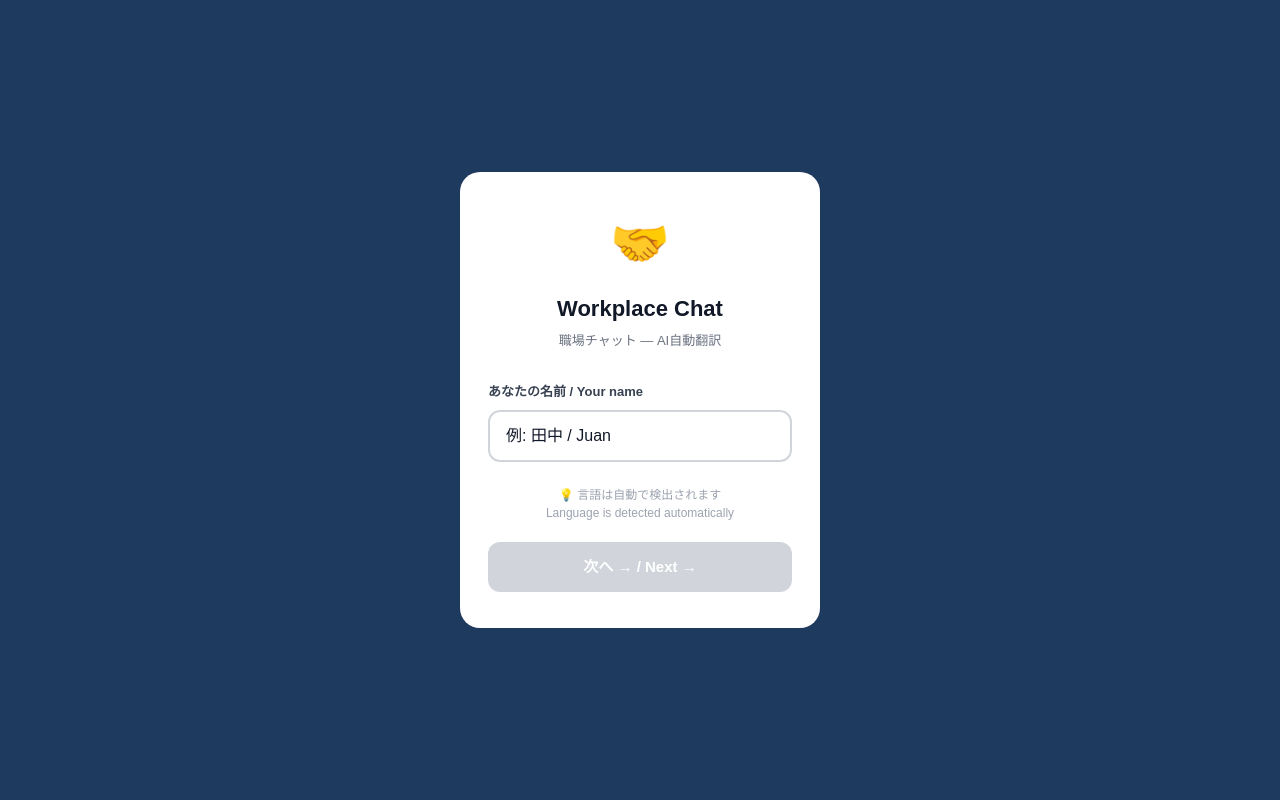
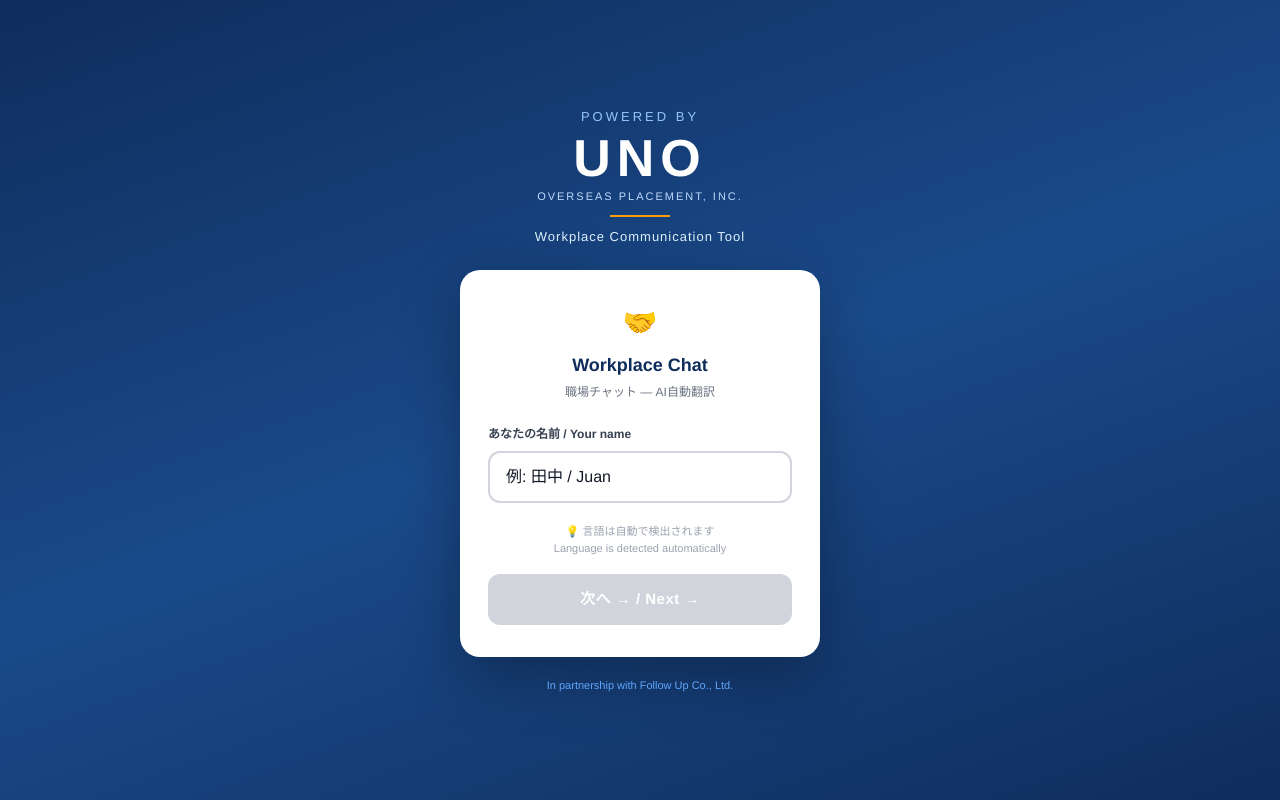
Before and after one commit to followup-anhome/workplace-chat, a Next.js app: page / in a window 1280 px wide. Built offline with nearby package versions, Linux system fonts and the light colour scheme; no server answers.

Commit message:
feat: UNO branded version - UNO logo on top screen, UNO Demo room added

```diff
--- a/components/NameSetup.tsx
+++ b/components/NameSetup.tsx
@@ -5,16 +5,40 @@
   const [name, setName] = useState("");
 
   return (
-    <div style={{ minHeight: "100dvh", backgroundColor: "#1e3a5f", display: "flex", alignItems: "center", justifyContent: "center", padding: "16px" }}>
-      <div style={{ backgroundColor: "white", borderRadius: "20px", padding: "36px 28px", width: "100%", maxWidth: "360px" }}>
-        <div style={{ textAlign: "center", marginBottom: "32px" }}>
-          <div style={{ fontSize: "48px", marginBottom: "12px" }}>🤝</div>
-          <h1 style={{ fontSize: "22px", fontWeight: 700, color: "#111827", margin: 0 }}>Workplace Chat</h1>
-          <p style={{ fontSize: "13px", color: "#6b7280", marginTop: "6px" }}>職場チャット — AI自動翻訳</p>
+    <div style={{ minHeight: "100dvh", background: "linear-gradient(160deg, #0f2d5c 0%, #1a4a8a 50%, #0f2d5c 100%)", display: "flex", flexDirection: "column", alignItems: "center", justifyContent: "center", padding: "16px" }}>
+
+      {/* UNO Logo Area */}
+      <div style={{ textAlign: "center", marginBottom: "24px" }}>
+        <div style={{ fontSize: "13px", color: "#93c5fd", letterSpacing: "3px", fontFamily: "Helvetica, sans-serif", marginBottom: "6px" }}>
+          POWERED BY
+        </div>
+        <div style={{ fontSize: "52px", fontWeight: 900, color: "white", fontFamily: "Helvetica, sans-serif", letterSpacing: "6px", lineHeight: 1 }}>
+          UNO
+        </div>
+        <div style={{ fontSize: "11px", color: "#bfdbfe", letterSpacing: "2px", fontFamily: "Helvetica, sans-serif", marginTop: "4px" }}>
+          OVERSEAS PLACEMENT, INC.
+        </div>
+        <div style={{ width: "60px", height: "2px", background: "#f59e0b", margin: "10px auto" }}></div>
+        <div style={{ fontSize: "13px", color: "#e0f2fe", fontFamily: "Helvetica, sans-serif", letterSpacing: "1px" }}>
+          Workplace Communication Tool
+        </div>
+      </div>
+
+      {/* Card */}
+      <div style={{ backgroundColor: "white", borderRadius: "20px", padding: "32px 28px", width: "100%", maxWidth: "360px", boxShadow: "0 20px 60px rgba(0,0,0,0.3)" }}>
+
+        <div style={{ textAlign: "center", marginBottom: "24px" }}>
+          <div style={{ fontSize: "28px", marginBottom: "8px" }}>🤝</div>
+          <h1 style={{ fontSize: "18px", fontWeight: 700, color: "#0f2d5c", margin: 0, fontFamily: "Helvetica, sans-serif" }}>
+            Workplace Chat
+          </h1>
+          <p style={{ fontSize: "12px", color: "#6b7280", marginTop: "4px", fontFamily: "Helvetica, sans-serif" }}>
+            職場チャット — AI自動翻訳
+          </p>
         </div>
 
-        <div style={{ marginBottom: "24px" }}>
-          <label style={{ fontSize: "13px", fontWeight: 600, color: "#374151", display: "block", marginBottom: "8px" }}>
+        <div style={{ marginBottom: "20px" }}>
+          <label style={{ fontSize: "12px", fontWeight: 600, color: "#374151", display: "block", marginBottom: "8px", fontFamily: "Helvetica, sans-serif" }}>
             あなたの名前 / Your name
           </label>
           <input
@@ -35,11 +59,12 @@
               outline: "none",
               boxSizing: "border-box",
               WebkitTextFillColor: "#111827",
+              fontFamily: "Helvetica, sans-serif",
             }}
           />
         </div>
 
-        <p style={{ fontSize: "12px", color: "#9ca3af", textAlign: "center", marginBottom: "20px" }}>
+        <p style={{ fontSize: "11px", color: "#9ca3af", textAlign: "center", marginBottom: "18px", fontFamily: "Helvetica, sans-serif" }}>
           💡 言語は自動で検出されます<br/>Language is detected automatically
         </p>
 
@@ -49,18 +74,27 @@
           style={{
             width: "100%",
             padding: "14px",
-            backgroundColor: name.trim() ? "#1d4ed8" : "#d1d5db",
+            background: name.trim() ? "linear-gradient(135deg, #1a4a8a, #0f2d5c)" : "#d1d5db",
             color: "white",
             border: "none",
             borderRadius: "12px",
             fontSize: "15px",
-            fontWeight: 600,
+            fontWeight: 700,
             cursor: name.trim() ? "pointer" : "not-allowed",
+            fontFamily: "Helvetica, sans-serif",
+            letterSpacing: "0.5px",
           }}
         >
           次へ → / Next →
         </button>
       </div>
+
+      {/* Footer */}
+      <div style={{ marginTop: "20px", textAlign: "center" }}>
+        <p style={{ fontSize: "11px", color: "#60a5fa", fontFamily: "Helvetica, sans-serif" }}>
+          In partnership with Follow Up Co., Ltd.
+        </p>
+      </div>
     </div>
   );
 }
--- a/components/RoomSelect.tsx
+++ b/components/RoomSelect.tsx
@@ -2,46 +2,72 @@
 import { useState } from "react";
 
 const PRESET_ROOMS = [
-  { id: "genba-1", label: "現場A / Site A", icon: "🏗️" },
-  { id: "genba-2", label: "現場B / Site B", icon: "🏠" },
-  { id: "souko",   label: "倉庫 / Warehouse", icon: "📦" },
-  { id: "jimu",    label: "事務所 / Office", icon: "🏢" },
+  { id: "uno-demo",  label: "UNO Demo Room", icon: "🌐", color: "#1a4a8a" },
+  { id: "genba-1",   label: "現場A / Site A", icon: "🏗️", color: "#1d4ed8" },
+  { id: "genba-2",   label: "現場B / Site B", icon: "🏠", color: "#1d4ed8" },
+  { id: "souko",     label: "倉庫 / Warehouse", icon: "📦", color: "#1d4ed8" },
+  { id: "jimu",      label: "事務所 / Office", icon: "🏢", color: "#1d4ed8" },
 ];
 
 export default function RoomSelect({ name, onSelect }: { name: string; onSelect: (room: string) => void }) {
   const [custom, setCustom] = useState("");
 
   return (
-    <div style={{minHeight:"100vh", background:"#f0f4f8", display:"flex", alignItems:"center", justifyContent:"center", padding:"16px"}}>
-      <div style={{background:"#ffffff", borderRadius:"20px", boxShadow:"0 4px 24px rgba(0,0,0,0.10)", padding:"32px", width:"100%", maxWidth:"360px"}}>
-        <div style={{marginBottom:"24px"}}>
-          <p style={{fontSize:"13px", color:"#6b7280", margin:"0 0 4px"}}>こんにちは / Hello, <strong style={{color:"#1a1a2e"}}>{name}</strong> 👋</p>
-          <h2 style={{fontSize:"18px", fontWeight:"700", color:"#1a1a2e", margin:"0"}}>現場を選んでください<br/><span style={{fontSize:"14px", fontWeight:"400", color:"#6b7280"}}>Select your room</span></h2>
+    <div style={{ minHeight: "100dvh", background: "linear-gradient(160deg, #0f2d5c 0%, #1a4a8a 50%, #0f2d5c 100%)", display: "flex", alignItems: "center", justifyContent: "center", padding: "16px" }}>
+      <div style={{ backgroundColor: "white", borderRadius: "20px", padding: "28px 24px", width: "100%", maxWidth: "360px", boxShadow: "0 20px 60px rgba(0,0,0,0.3)" }}>
+
+        {/* Header */}
+        <div style={{ marginBottom: "20px" }}>
+          <p style={{ fontSize: "13px", color: "#6b7280", fontFamily: "Helvetica, sans-serif" }}>
+            こんにちは / Hello, <strong style={{ color: "#0f2d5c" }}>{name}</strong> 👋
+          </p>
+          <h2 style={{ fontSize: "17px", fontWeight: 700, color: "#0f2d5c", margin: "4px 0 0", fontFamily: "Helvetica, sans-serif" }}>
+            現場を選んでください
+          </h2>
+          <p style={{ fontSize: "12px", color: "#9ca3af", margin: "2px 0 0", fontFamily: "Helvetica, sans-serif" }}>
+            Select your room
+          </p>
         </div>
 
-        <div style={{display:"flex", flexDirection:"column", gap:"8px", marginBottom:"16px"}}>
+        {/* Room Buttons */}
+        <div style={{ display: "flex", flexDirection: "column", gap: "8px", marginBottom: "16px" }}>
           {PRESET_ROOMS.map(r => (
             <button
               key={r.id}
               onClick={() => onSelect(r.id)}
               style={{
-                display:"flex", alignItems:"center", gap:"12px",
-                padding:"14px 16px", borderRadius:"12px",
-                border:"2px solid #e5e7eb", background:"#ffffff",
-                cursor:"pointer", textAlign:"left", transition:"all 0.15s"
+                display: "flex",
+                alignItems: "center",
+                gap: "12px",
+                padding: "12px 16px",
+                borderRadius: "12px",
+                border: `2px solid ${r.id === "uno-demo" ? "#1a4a8a" : "#e5e7eb"}`,
+                background: r.id === "uno-demo" ? "linear-gradient(135deg, #1a4a8a, #0f2d5c)" : "white",
+                color: r.id === "uno-demo" ? "white" : "#111827",
+                cursor: "pointer",
+                textAlign: "left",
+                fontFamily: "Helvetica, sans-serif",
               }}
-              onMouseEnter={e => { (e.currentTarget as HTMLButtonElement).style.borderColor = "#2563eb"; (e.currentTarget as HTMLButtonElement).style.background = "#eff6ff"; }}
-              onMouseLeave={e => { (e.currentTarget as HTMLButtonElement).style.borderColor = "#e5e7eb"; (e.currentTarget as HTMLButtonElement).style.background = "#ffffff"; }}
             >
-              <span style={{fontSize:"22px"}}>{r.icon}</span>
-              <span style={{fontSize:"14px", fontWeight:"600", color:"#1a1a2e"}}>{r.label}</span>
+              <span style={{ fontSize: "20px" }}>{r.icon}</span>
+              <span style={{ fontSize: "14px", fontWeight: r.id === "uno-demo" ? 700 : 500 }}>
+                {r.label}
+              </span>
+              {r.id === "uno-demo" && (
+                <span style={{ marginLeft: "auto", fontSize: "10px", background: "#f59e0b", color: "white", padding: "2px 8px", borderRadius: "999px", fontWeight: 700 }}>
+                  DEMO
+                </span>
+              )}
             </button>
           ))}
         </div>
 
-        <div style={{borderTop:"1px solid #e5e7eb", paddingTop:"16px"}}>
-          <p style={{fontSize:"12px", color:"#9ca3af", margin:"0 0 8px"}}>カスタム / Custom room</p>
-          <div style={{display:"flex", gap:"8px"}}>
+        {/* Custom Room */}
+        <div style={{ borderTop: "1px solid #e5e7eb", paddingTop: "14px" }}>
+          <p style={{ fontSize: "11px", color: "#9ca3af", marginBottom: "8px", fontFamily: "Helvetica, sans-serif" }}>
+            カスタム / Custom room
+          </p>
+          <div style={{ display: "flex", gap: "8px" }}>
             <input
               type="text"
               value={custom}
@@ -49,20 +75,30 @@
               onKeyDown={e => e.key === "Enter" && custom.trim() && onSelect(custom.trim())}
               placeholder="部屋名を入力..."
               style={{
-                flex:1, padding:"10px 14px", borderRadius:"10px",
-                border:"2px solid #e5e7eb", fontSize:"14px",
-                color:"#1a1a2e", background:"#ffffff",
-                outline:"none", fontFamily:"inherit"
+                flex: 1,
+                padding: "10px 12px",
+                borderRadius: "10px",
+                border: "2px solid #d1d5db",
+                fontSize: "14px",
+                color: "#111827",
+                backgroundColor: "white",
+                outline: "none",
+                WebkitTextFillColor: "#111827",
+                fontFamily: "Helvetica, sans-serif",
               }}
             />
             <button
               onClick={() => custom.trim() && onSelect(custom.trim())}
               disabled={!custom.trim()}
               style={{
-                padding:"10px 16px", borderRadius:"10px",
-                background: custom.trim() ? "#2563eb" : "#d1d5db",
-                color:"#ffffff", border:"none",
-                fontSize:"16px", cursor: custom.trim() ? "pointer" : "not-allowed"
+                padding: "10px 16px",
+                background: custom.trim() ? "linear-gradient(135deg, #1a4a8a, #0f2d5c)" : "#d1d5db",
+                color: "white",
+                border: "none",
+                borderRadius: "10px",
+                fontSize: "14px",
+                fontWeight: 700,
+                cursor: custom.trim() ? "pointer" : "not-allowed",
               }}
             >→</button>
           </div>
```
